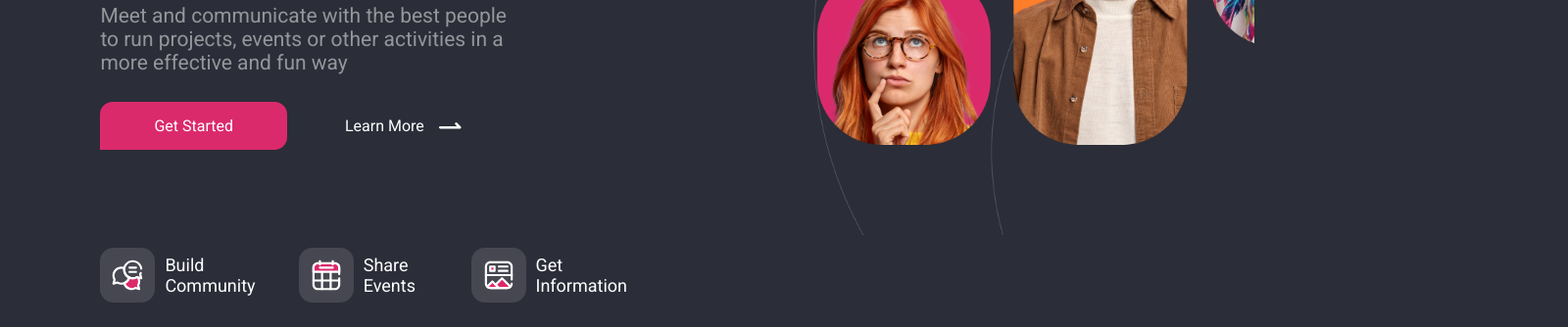
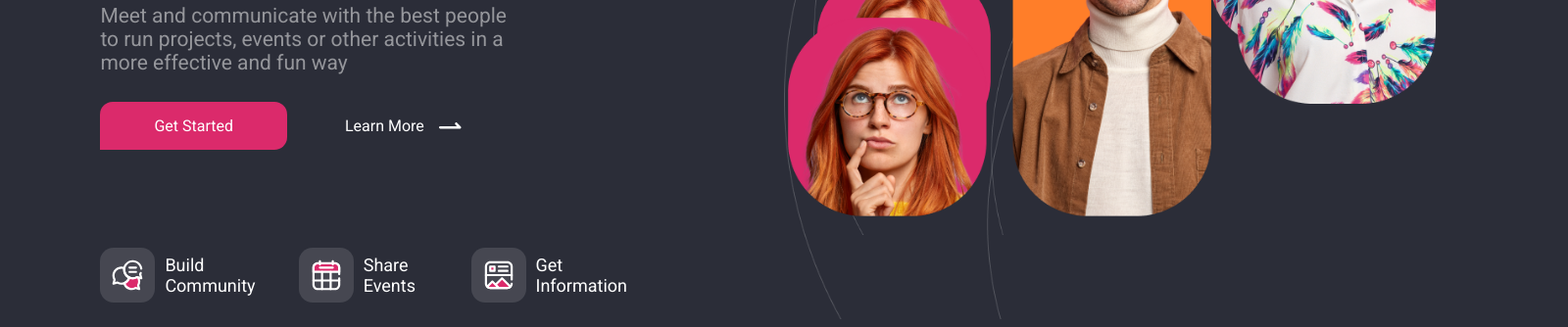
Before and after one commit to AnthonyBrito-dev/project-header-gathsession, a website built with webpack: page index.html in a window 1280 px wide. Shown: the part 558-892 px from the top of the page at 98% size, 1600 px wide, since content can reach past the window. Built offline with nearby package versions, Linux system fonts and the light colour scheme.

Commit message:
Update index.html se coloca imagen principal

```diff
--- a/index.html
+++ b/index.html
@@ -46,6 +46,7 @@
 
     <section class="hero">
       <h1>Build your best community starting from here.</h1>
+      <img src="img/faces.png" class="principal-face"></img>
       <p>Meet and communicate with the best people to run projects, events
         or other activities in a more effective and fun way
       </p>
```
